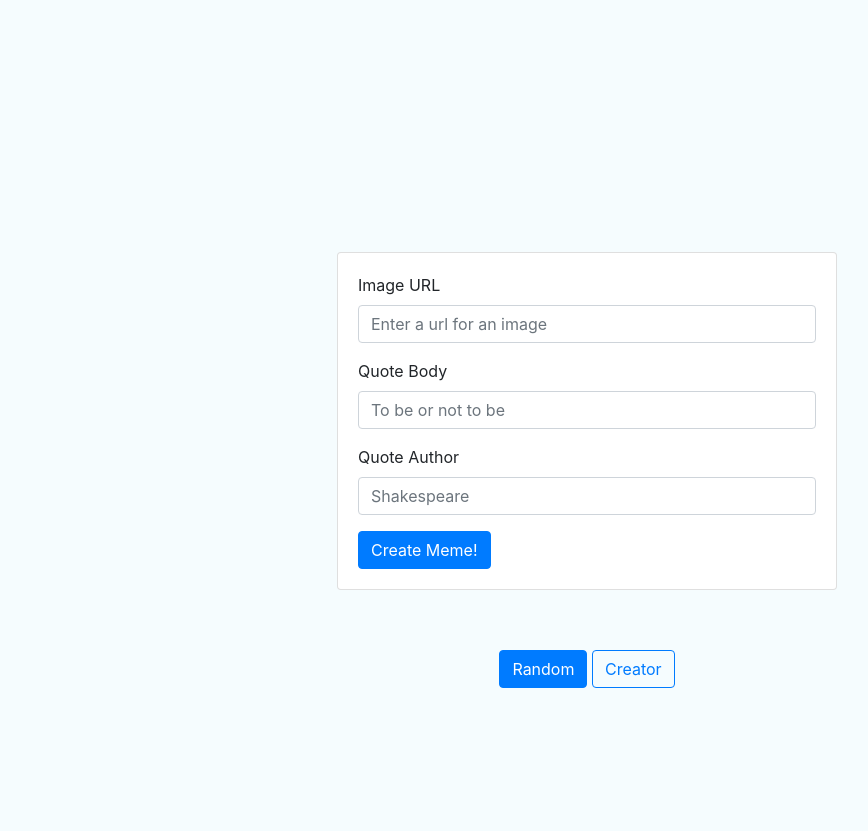
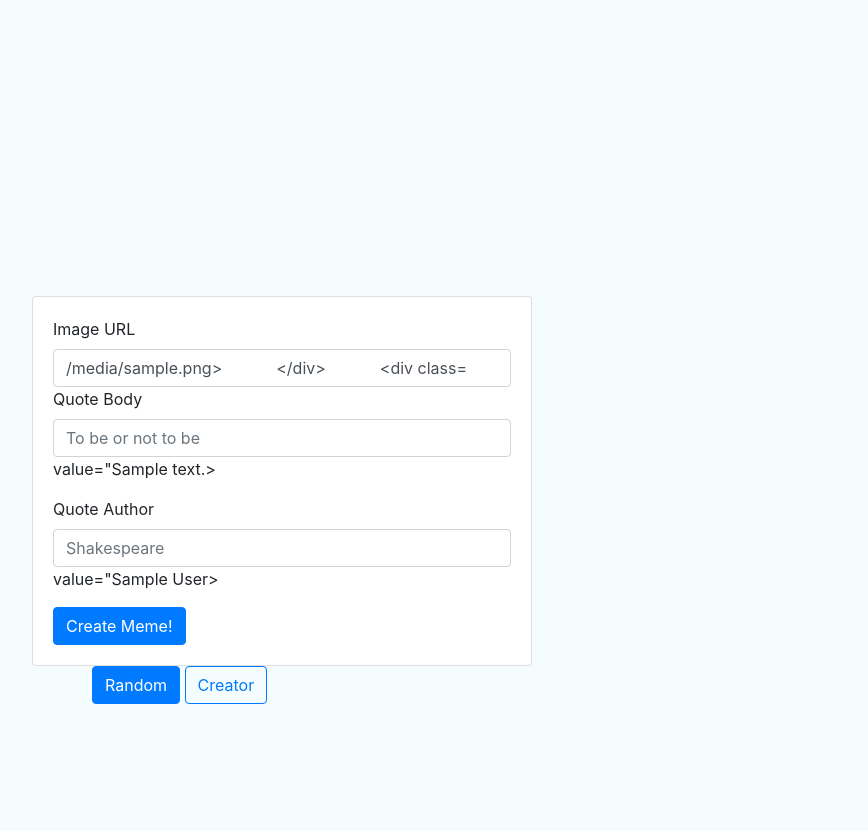
Before and after one commit to josephtjohnson/Meme_Generator, a Python web app: template templates/meme_form.html in a window 1280 px wide. Shown: the top 831 px of the page, without its empty margins (53-921 px from the left). Run offline with Jinja, Linux system fonts and the light colour scheme; the template is opened without the code that fills it: most values are stand-ins (such as "Sample title", 1, 10 or a date in 2020); some libraries are stand-ins or nearby versions.

Commit message:
Add logic to handle form errors

```diff
--- a/templates/meme_form.html
+++ b/templates/meme_form.html
@@ -1,20 +1,34 @@
 {% extends "base.html" %}
 {% block title %}Meme Generator{% endblock %}
 {% block body %}
+    <div class = "container">
+
+{% if error %}
+
+<div class = "container">
+    <h1>Error</h1>
+  {{ error }}
+</div>
+
+{% endif %}
+
 <div class="card" style="width: 500px; max-width: 100%;">
     <div class="card-body">
         <form action="{{url_for('meme_post')}}" method="POST">
             <div class="form-group">
                 <label for="image_url">Image URL</label>
-                <input type="url" class="form-control" id="image_url" aria-describedby="image url" placeholder="Enter a url for an image" name="image_url">
+                <input type="url" class="form-control" id="image_url" aria-describedby="image url" placeholder="Enter a url for an image" name="image_url"
+                value="{{ image_url }}>
             </div>
             <div class="form-group">
                 <label for="body">Quote Body</label>
                 <input type="text" class="form-control" id="body" aria-describedby="Quote Body" placeholder="To be or not to be" name="body">
+                value="{{ body }}>
             </div>
             <div class="form-group">
                 <label for="author">Quote Author</label>
                 <input type="text" class="form-control" id="author" aria-describedby="Quote Author" placeholder="Shakespeare" name="author">
+                value="{{ author }}>
             </div>
             <button type="submit" class="btn btn-primary">Create Meme!</button>
         </form>
```
